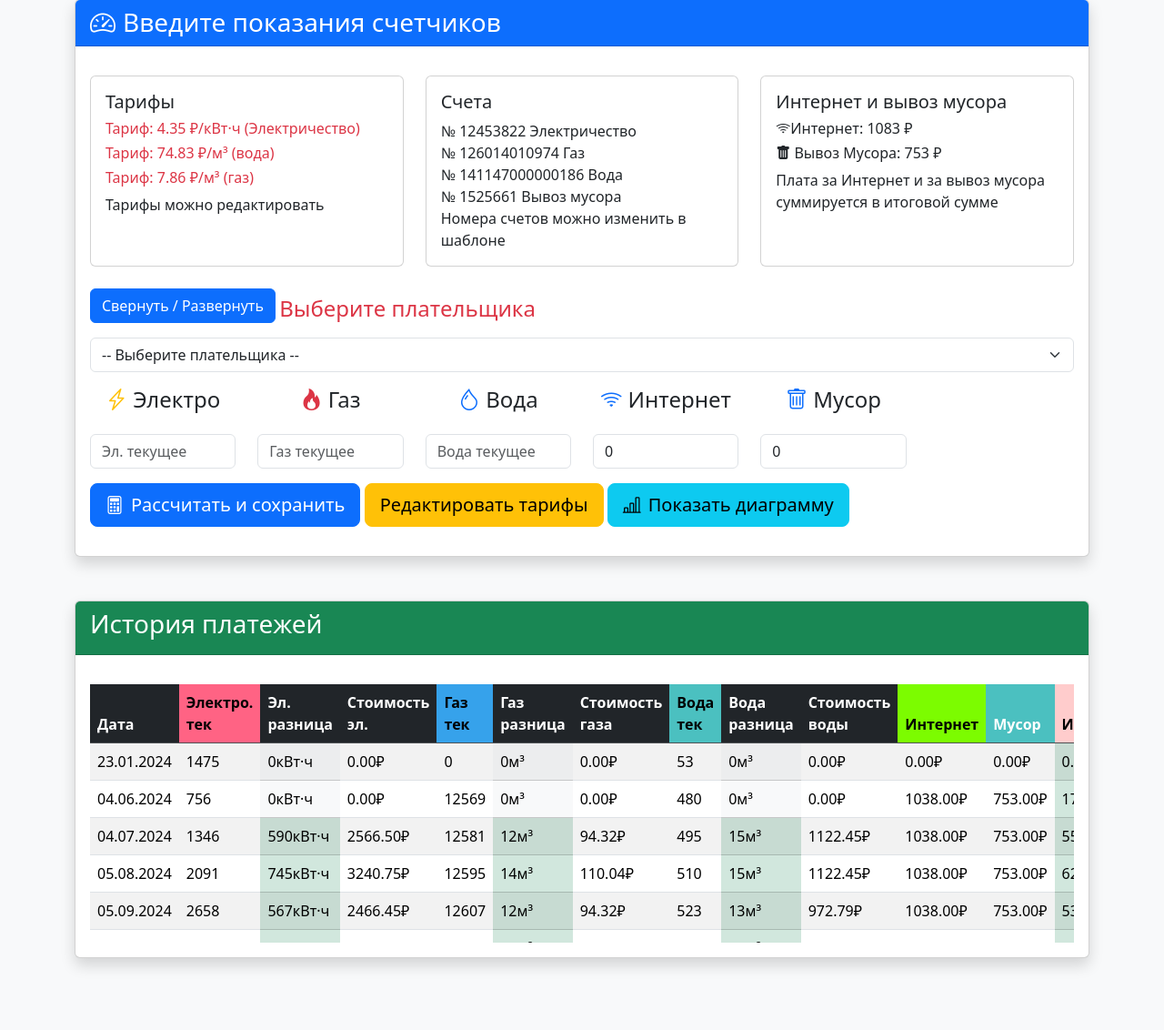
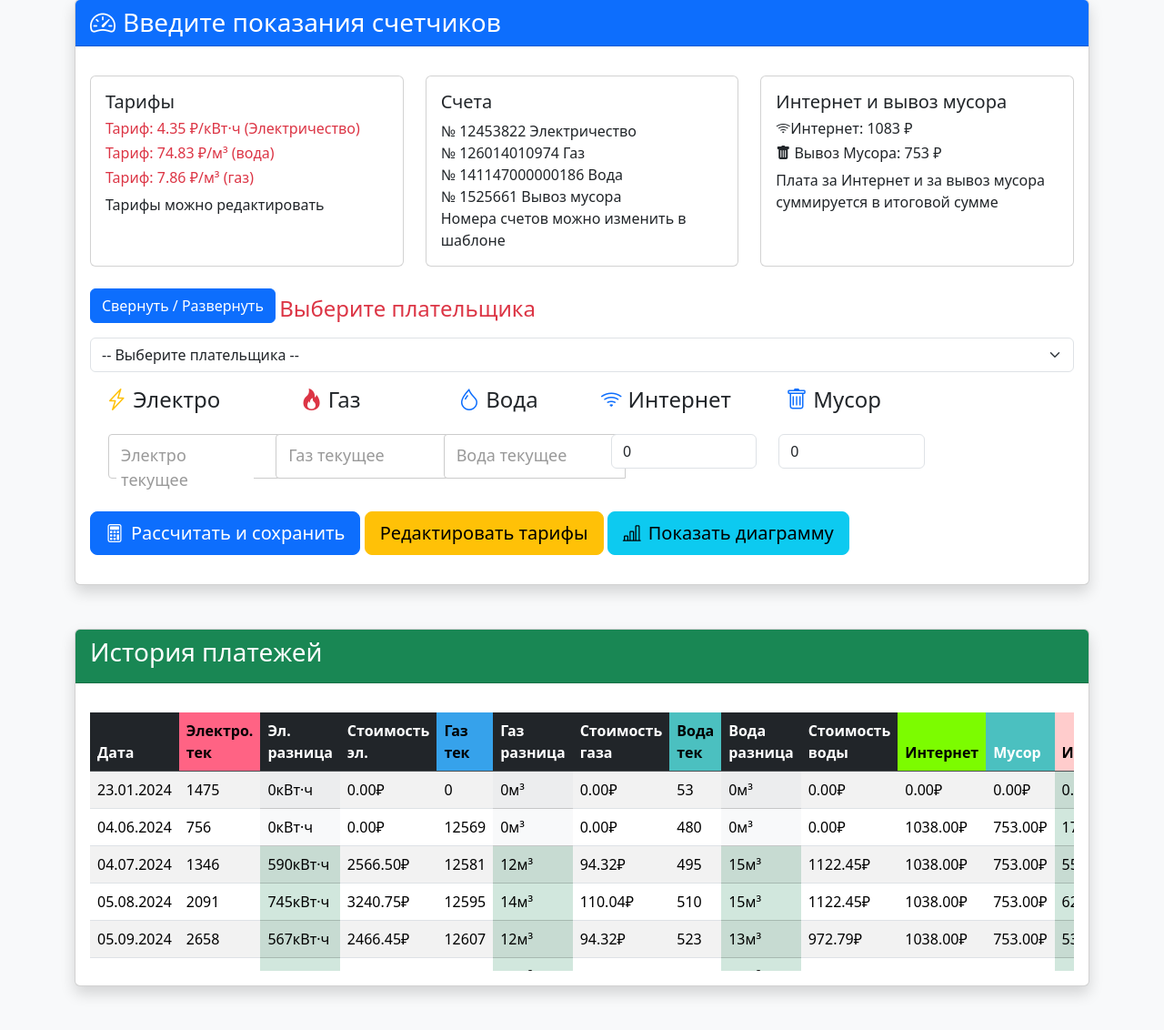
Before and after one commit to runo4938/ProjDjango, a Django app: page / in a window 1280 px wide. Shown: the part 49-1181 px from the top of the page at 91% size. Before the commit the page ends 1113 px from the top, so only its background shows below. Run offline with Django 5.2, Linux system fonts and the light colour scheme; data comes from the database, SQL or seed files in the repository; some libraries are stand-ins or nearby versions.

Commit message:
08062025

```diff
--- a/utility_payments/payments/templates/payments/base.html
+++ b/utility_payments/payments/templates/payments/base.html
@@ -51,6 +51,44 @@
                 margin-bottom: 0.5rem;
                 /* Уменьшите значение по необходимости */
             }
+
+            /*disign material*/
+            .input-group {
+                position: relative;
+                margin: 20px;
+            }
+
+            .input-field {
+                padding: 10px;
+                border: 1px solid #ccc;
+                border-radius: 4px;
+                font-size: 18px;
+                width: 200px;
+            }
+
+            .input-label {
+                position: absolute;
+                left: 10px;
+                top: 10px;
+                color: #999;
+                font-size: 18px;
+                pointer-events: none;
+                transition: 0.2s ease all;
+                background: white;
+                padding: 0 5px;
+            }
+
+            .input-field:focus~.input-label,
+            .input-field:not(:placeholder-shown)~.input-label {
+                top: -10px;
+                font-size: 14px;
+                color: #4285f4;
+            }
+
+            .input-field:focus {
+                border-color: #4285f4;
+                outline: none;
+            }
         </style>
     </head>
     <body class="bg-light">
--- a/utility_payments/payments/templates/payments/payment_form.html
+++ b/utility_payments/payments/templates/payments/payment_form.html
@@ -83,36 +83,46 @@
                                             <i class="bi bi-lightning-charge text-warning"></i>
                                             Электро
                                         </h4>
+                                        <div class="input-group">
                                             <input type="number"
                                                    name="electricity_curr"
-                                               class="form-control"
-                                               placeholder="Эл. текущее"
+                                                   class="input-field"
+                                                   placeholder=""
                                                    required>
+                                            <label for="myInput" class="input-label">Электро текущее</label>
+                                        </div>
                                     </div>
                                     <div class="col-md-2">
                                         <h4 class="text-center mb-4">
                                             <i class="bi bi-fire text-danger"></i> Газ
                                         </h4>
+                                        <div class="input-group">
                                             <input type="number"
                                                    name="gas_curr"
-                                               class="form-control"
-                                               placeholder="Газ текущее"
+                                                   class="input-field"
+                                                   placeholder=""
                                                    required>
+                                            <label for="myInput" class="input-label">Газ текущее</label>
+                                        </div>
                                     </div>
                                     <div class="col-md-2">
                                         <h4 class="text-center mb-4">
                                             <i class="bi bi-droplet text-primary"></i> Вода
                                         </h4>
+                                        <div class="input-group">
                                             <input type="number"
                                                    name="water_curr"
-                                               class="form-control"
-                                               placeholder="Вода текущее"
+                                                   class="input-field"
+                                                   placeholder=""
                                                    required>
+                                            <label for="myInput" class="input-label">Вода текущее</label>
+                                        </div>
                                     </div>
                                     <div class="col-md-2">
                                         <h4 class="text-center mb-4">
                                             <i class="bi bi-wifi text-primary"></i> Интернет
                                         </h4>
+                                        <div class="input-group">
                                             <input type="number"
                                                    value="0"
                                                    step="0.01"
@@ -120,16 +130,19 @@
                                                    class="form-control"
                                                    placeholder="Интернет">
                                         </div>
+                                    </div>
                                     <div class="col-md-2">
                                         <h4 class="text-center mb-4">
                                             <i class="bi bi-trash text-primary"></i> Мусор
                                         </h4>
+                                        <div class="input-group">
                                             <input type="number"
                                                    value="0"
                                                    step="0.01"
                                                    name="trash_cost"
                                                    class="form-control"
                                                    placeholder="Мусор">
+                                        </div>
                                     </div>
                                 </div>
                                 <button type="submit" name="calculate" class="btn btn-primary btn-lg">
```
Also changed, not shown: 1 other file. Lines whose indentation alone changed are shown as unchanged.
